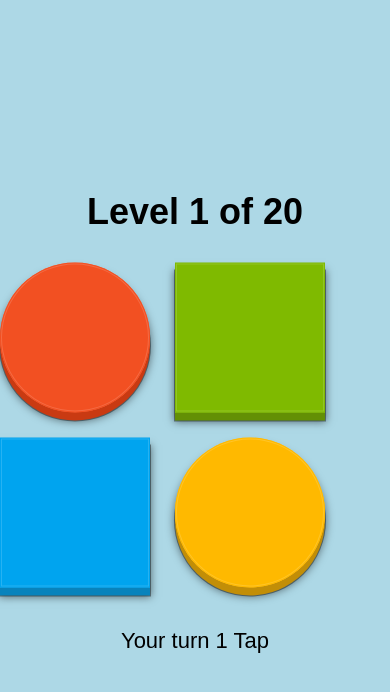
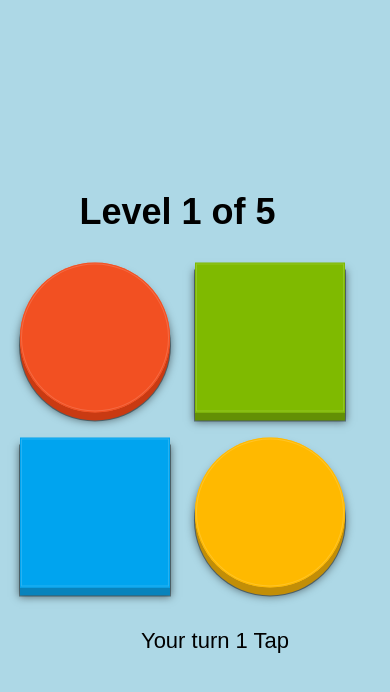
Before and after one commit to fmdavis1/Cognitive-Association, a plain HTML site: page index.html in a window 390 px wide. Both pictures are taken after a click on the button "START". Shown: the top 692 px of the page. Drawn offline with Linux system fonts and the light colour scheme.

```diff
--- a/index.js
+++ b/index.js
@@ -59,7 +59,7 @@ function nextRound(){
 
     tileContainer.classList.add('unclickable');
     info.textContent = "Wait for the computer"
-    heading.textContent = `Level ${level} of 20`;
+    heading.textContent = `Level ${level} of 5`;
     const nextSequence =[...sequence];
     nextSequence.push(nextStep());
     playRound(nextSequence);
@@ -69,13 +69,12 @@ function nextRound(){
         humanTurn(level);
     }, level * 600 + 1000);
 
-
 }
 
 function handleClick(tile){
     const index = humanSequence.push(tile) - 1;
     const sound = document.querySelector(`[data-sound='${tile}']`);
-    sound.play;
+    sound.play();
 
     const remainingTaps = sequence.length - humanSequence.length;
 
@@ -84,7 +83,7 @@ function handleClick(tile){
         return;
     }
     if(humanSequence.length === sequence.length){
-        if (humanSequence.length === 10){
+        if (humanSequence.length === 5){
             resetGame('Congrats! You completed all the levels');
         }
         humanSequence = [];
--- a/styles.css
+++ b/styles.css
@@ -39,6 +39,7 @@
 
   .heading {
     font-size: 3em;
+    margin-left: -75px
   }
 
    .tile-container {
@@ -172,7 +173,7 @@
   @media screen and (max-width: 550px) {
     .game {
       width: 100%;
-      padding-left: 20px;
+      padding-left: 60px;
       padding-right: 20px;
     }
 
```
Also changed, not shown: 1 other file.
